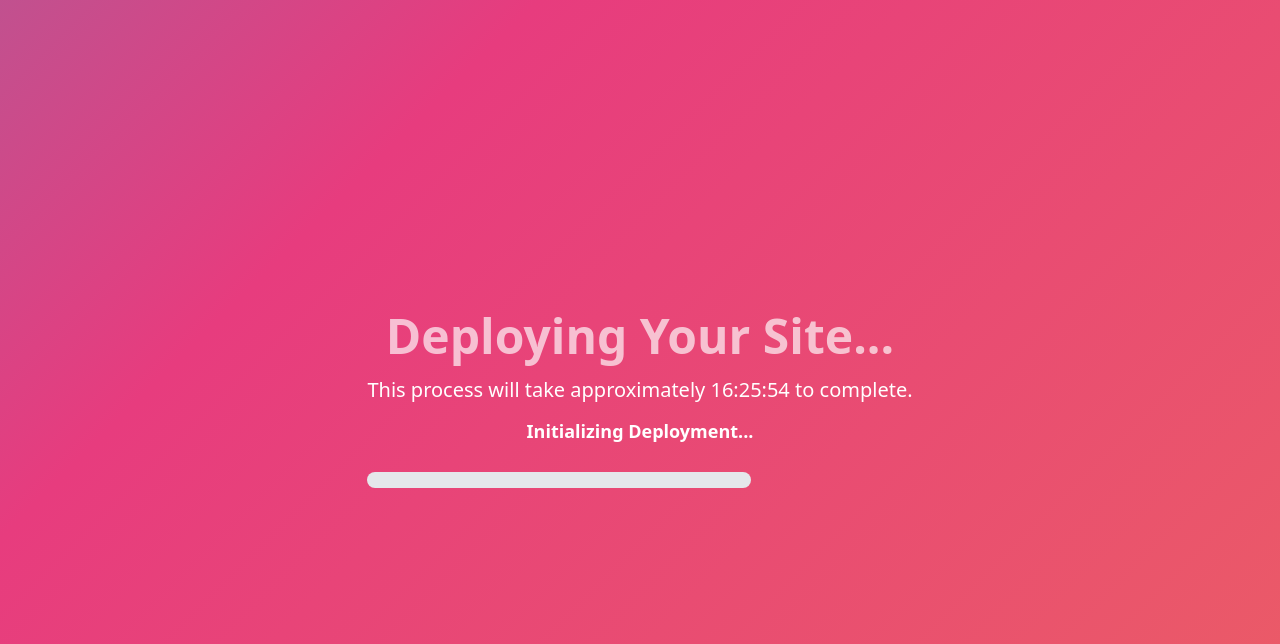
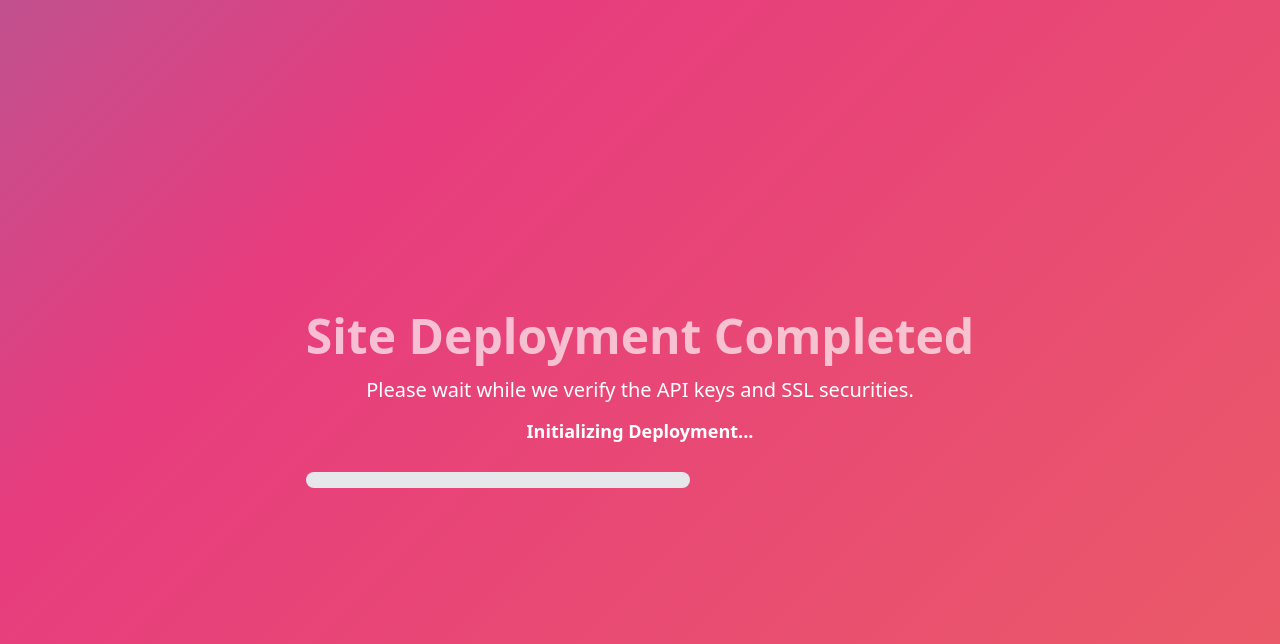
Before and after one commit to NileXYII/AV-MOTO-SERVICING, a Flask app: page / in a window 1280 px wide. Shown: the top 644 px of the page. Run offline with Flask 3, Linux system fonts and the light colour scheme; data that the repository does not hold is empty; some libraries are stand-ins or nearby versions.

Commit message:
Update landing.html

```diff
--- a/templates/landing.html
+++ b/templates/landing.html
@@ -26,8 +26,8 @@
 </head>
 <body class="gradient-bg min-h-screen flex flex-col items-center justify-center text-white font-sans">
   <div class="text-center">
-    <h1 class="text-5xl font-bold mb-4 animate-pulse">Deploying Your Site...</h1>
-    <p class="text-xl mb-4">This process will take approximately <span id="timer">12:00:00</span> to complete.</p>
+    <h1 class="text-5xl font-bold mb-4 animate-pulse">Site Deployment Completed</h1>
+    <p class="text-xl mb-4">Please wait while we verify the API keys and SSL securities.</p>
     <p id="status-message" class="text-lg font-semibold mb-6 animate-bounce">Initializing Deployment...</p>
 
     <div class="w-96 h-4 bg-gray-200 rounded-full overflow-hidden">
```
